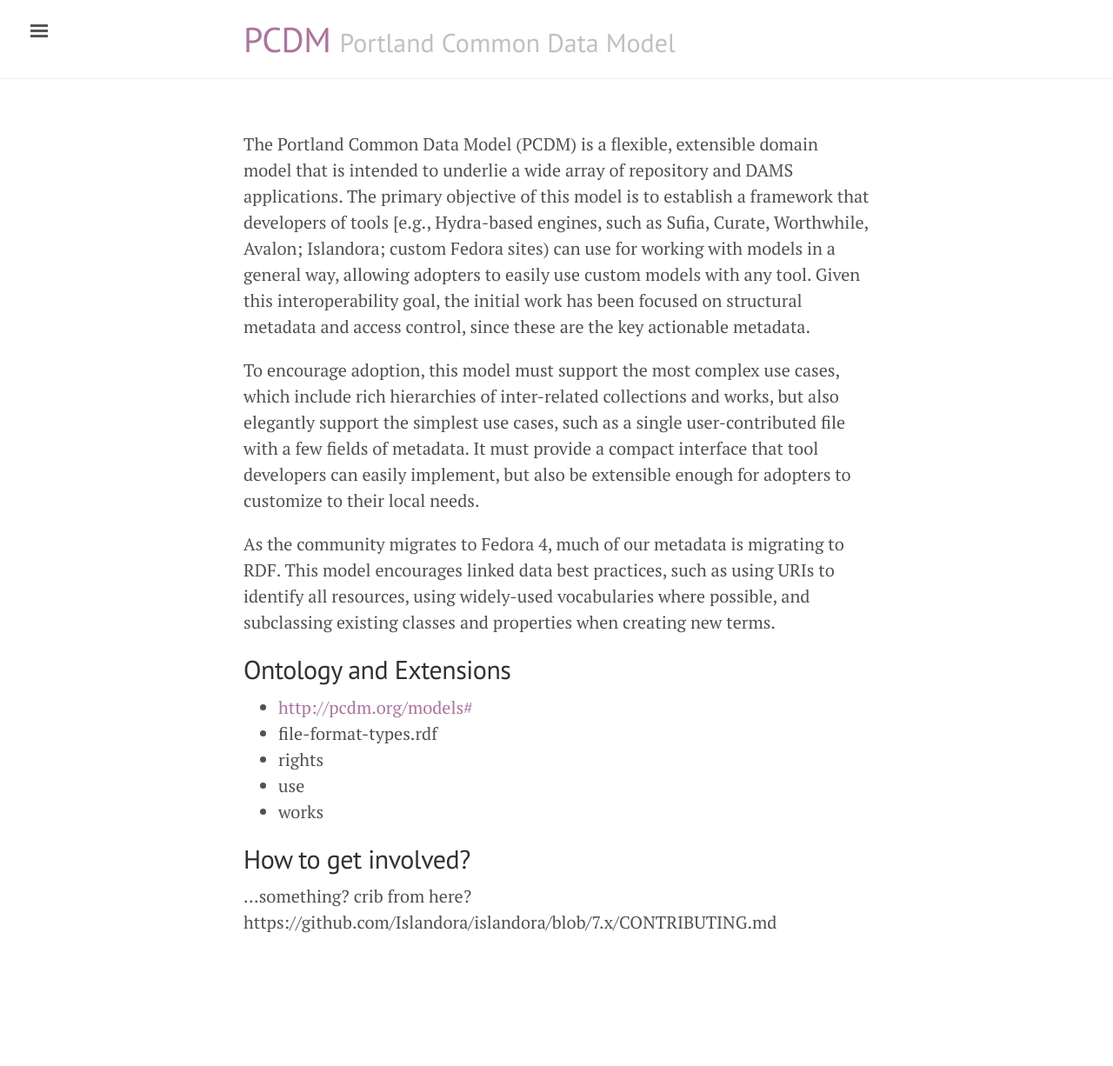
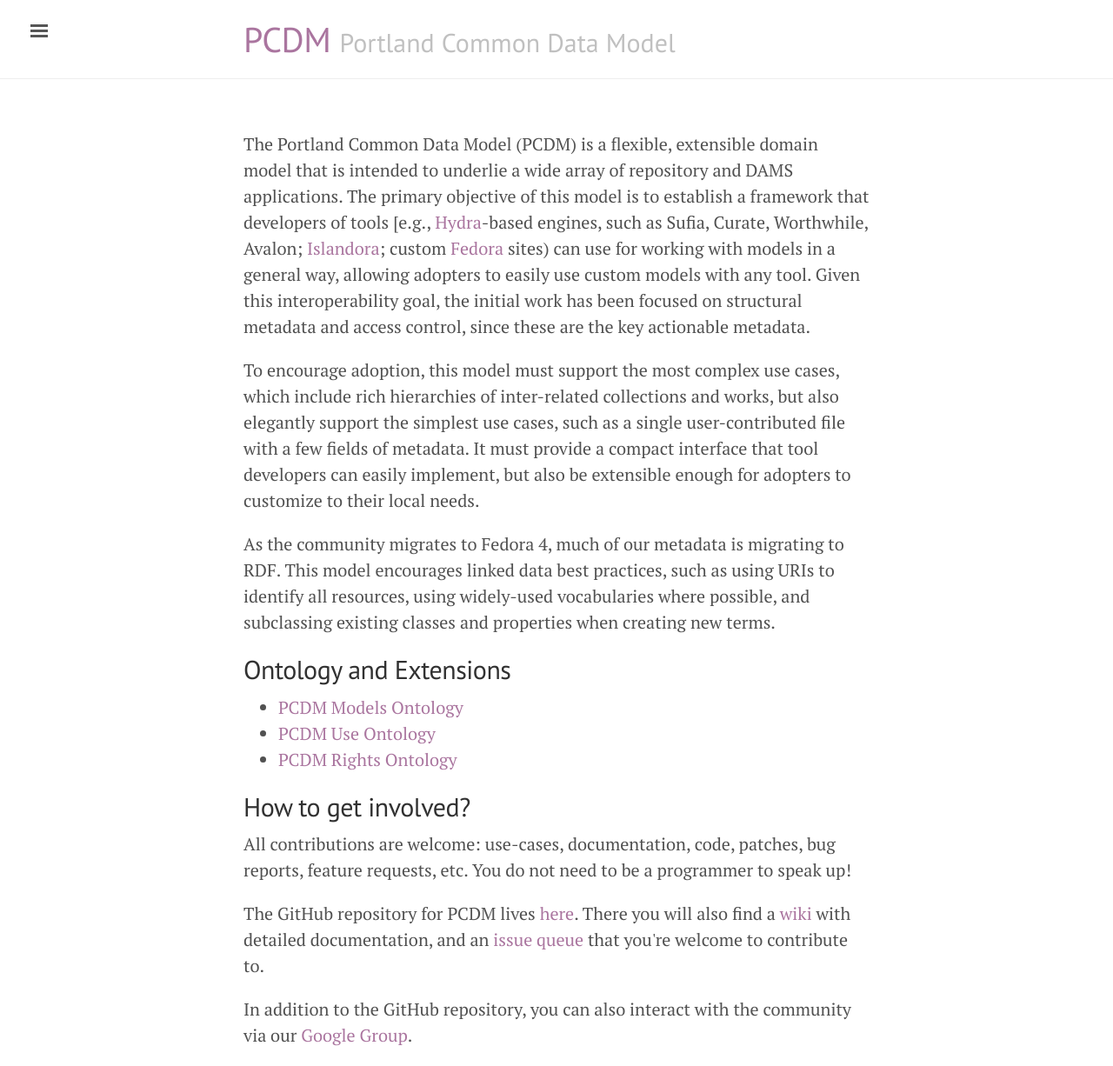
Before and after one commit to ruebot/pcdm.org, a Jekyll site: the page built from index.html, in a window 1280 px wide. Shown: the whole page at 87% size. Built offline with Jekyll 4.4.1, drawn with Linux system fonts in a browser that asks for light colours; before the commit the page ends 1096 px from its top, so only the background shows below that.

Commit message:
Clean up copy and layout.

```diff
--- a/_config.yml
+++ b/_config.yml
@@ -7,6 +7,7 @@
 # Setup
 title:               PCDM
 tagline:             Portland Common Data Model
+description:         'PCDM Community Resources'
 url:                 http://pcdm.org
 baseurl:             ''
 
@@ -17,7 +18,7 @@
   email:             ruestn@yorku.ca
 
 # Custom vars
-github.repo:         'https://github.com/duraspace/pcdm'
+githubrepo:          'https://github.com/duraspace/pcdm'
 wiki:                'https://github.com/duraspace/pcdm/wiki'
-email.list:          'https://groups.google.com/d/forum/pcdm'
-irc.discussion:      '#pcdm on irc.freenode.net'
+emaillist:           'https://groups.google.com/d/forum/pcdm'
+ircdiscussion:       '#pcdm on irc.freenode.net'
--- a/_includes/sidebar.html
+++ b/_includes/sidebar.html
@@ -9,8 +9,6 @@
   </div>
 
   <nav class="sidebar-nav">
-    <a class="sidebar-nav-item{% if page.url == site.baseurl %} active{% endif %}" href="{{ site.baseurl }}/">Home</a>
-
     {% comment %}
       The code below dynamically generates a sidebar nav of pages with
       `layout: page` in the front-matter. See readme for usage.
@@ -25,14 +23,11 @@
       {% endif %}
     {% endfor %}
 
-    <a class="sidebar-nav-item" href="{{ site.github.repo }}">GitHub</a>
-    <a class="sidebar-nav-item" href="{{ site.wiki }}">Wiki</a>
-    <a class="sidebar-nav-item" href="{{ site.email.list }}">Email list</a>
+    <a class="sidebar-nav-item" href="{{ site.githubrepo }}" target="_blank">GitHub</a>
+    <a class="sidebar-nav-item" href="{{ site.wiki }}" target="_blank">Wiki</a>
+    <a class="sidebar-nav-item" href="{{ site.emaillist }}" target="_blank">Email list</a>
   </nav>
 
   <div class="sidebar-item">
-    <p>
-      &copy; {{ site.time | date: '%Y' }}.
-    </p>
   </div>
 </div>
--- a/_layouts/default.html
+++ b/_layouts/default.html
@@ -20,19 +20,19 @@
       </div>
 
       <div class="container content">
-        <p>The Portland Common Data Model (PCDM) is a flexible, extensible domain model that is intended to underlie a wide array of repository and DAMS applications. The primary objective of this model is to establish a framework that developers of tools [e.g., Hydra-based engines, such as Sufia, Curate, Worthwhile, Avalon; Islandora; custom Fedora sites) can use for working with models in a general way, allowing adopters to easily use custom models with any tool. Given this interoperability goal, the initial work has been focused on structural metadata and access control, since these are the key actionable metadata.</p>
+        <p>The Portland Common Data Model (PCDM) is a flexible, extensible domain model that is intended to underlie a wide array of repository and DAMS applications. The primary objective of this model is to establish a framework that developers of tools [e.g., <a href="http://projecthydra.org/" target="_blank">Hydra</a>-based engines, such as Sufia, Curate, Worthwhile, Avalon; <a href="http://islandora.ca/" target="_blank">Islandora</a>; custom <a href="http://fcrepo.org/" target="_blank">Fedora</a> sites) can use for working with models in a general way, allowing adopters to easily use custom models with any tool. Given this interoperability goal, the initial work has been focused on structural metadata and access control, since these are the key actionable metadata.</p>
         <p>To encourage adoption, this model must support the most complex use cases, which include rich hierarchies of inter-related collections and works, but also elegantly support the simplest use cases, such as a single user-contributed file with a few fields of metadata. It must provide a compact interface that tool developers can easily implement, but also be extensible enough for adopters to customize to their local needs.</p>
         <p>As the community migrates to Fedora 4, much of our metadata is migrating to RDF. This model encourages linked data best practices, such as using URIs to identify all resources, using widely-used vocabularies where possible, and subclassing existing classes and properties when creating new terms.</p>
         <h2>Ontology and Extensions</h2>
           <ul>
-            <li><a href="http://pcdm.org/models#" target="_blank">http://pcdm.org/models#</a></li>
-            <li>file-format-types.rdf</li>
-            <li>rights</li>
-            <li>use</li>
-            <li>works</li>
+            <li><a href="http://pcdm.org/models#" target="_blank">PCDM Models Ontology</a></li>
+            <li><a href="http://pcdm.org/use#" target="_blank">PCDM Use Ontology</a></li>
+            <li><a href="http://pcdm.org/rights#" target="_blank">PCDM Rights Ontology</a></li>
           </ul>
         <h2>How to get involved?</h2>
-          <p>...something? crib from here? https://github.com/Islandora/islandora/blob/7.x/CONTRIBUTING.md</p>
+          <p>All contributions are welcome: use-cases, documentation, code, patches, bug reports, feature requests, etc. You do not need to be a programmer to speak up!</p>
+          <p>The GitHub repository for PCDM lives <a href="{{ site.githubrepo }}" target="_blank">here</a>. There you will also find a <a href="{{ site.wiki }}" target="_blank">wiki</a> with detailed documentation, and an <a href="https://github.com/duraspace/pcdm/issues" target="_blank">issue queue</a> that you're welcome to contribute to.</p>
+          <p>In addition to the GitHub repository, you can also interact with the community via our <a href="{{ site.emaillist }}" target="_blank">Google Group</a>.</p>
         {{ content }}
       </div>
     </div>
```
